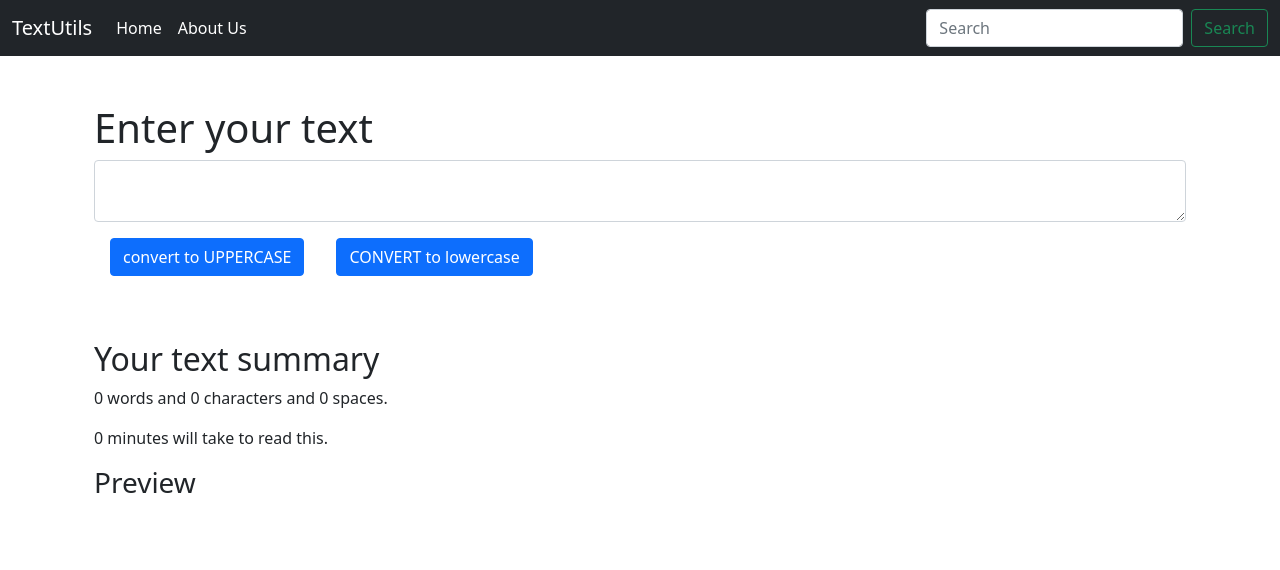
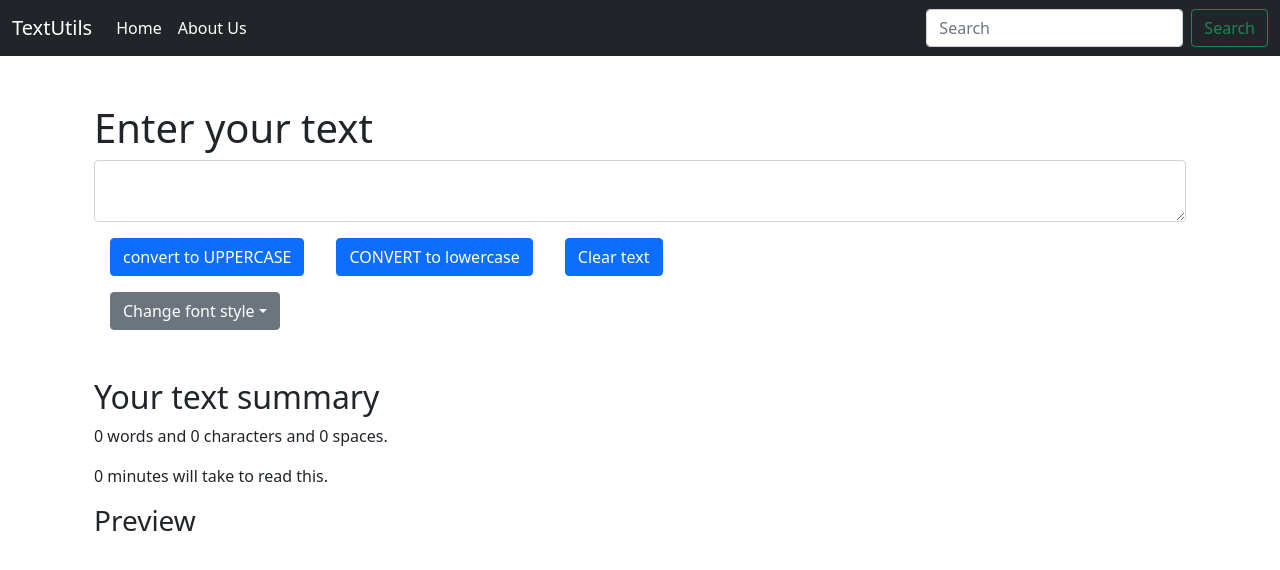
Before and after one commit to innzz/TextUtils, a React (Create React App) app: page / in a window 1280 px wide. Shown: the top 570 px of the page. Built offline with nearby package versions, Linux system fonts and the light colour scheme.

Commit message:
added clear all function and change fonts function

```diff
--- a/public/index.html
+++ b/public/index.html
@@ -9,9 +9,9 @@
       name="description"
       content="Web site created using create-react-app"
     />
+    <title>React App</title>
     <link rel="apple-touch-icon" href="%PUBLIC_URL%/logo192.png" />
     <link rel="manifest" href="%PUBLIC_URL%/manifest.json" />
-    <title>React App</title>
     <link href="https://cdn.jsdelivr.net/npm/bootstrap@5.1.3/dist/css/bootstrap.min.css" rel="stylesheet" integrity="sha384-1BmE4kWBq78iYhFldvKuhfTAU6auU8tT94WrHftjDbrCEXSU1oBoqyl2QvZ6jIW3" crossorigin="anonymous">
   </head>
   <body>
--- a/src/components/Navbar.js
+++ b/src/components/Navbar.js
@@ -5,7 +5,7 @@ import PropTypes from 'prop-types'
 
 export default function Navbar(props) {
   return (
-    <nav className="navbar navbar-expand-lg navbar-dark bg-dark">
+  <nav className="navbar navbar-expand-lg navbar-dark bg-dark">
     <div className="container-fluid">
       <a className="navbar-brand" href="/">{props.title}</a>
       <button className="navbar-toggler" type="button" data-bs-toggle="collapse" data-bs-target="#navbarSupportedContent" aria-controls="navbarSupportedContent" aria-expanded="false" aria-label="Toggle navigation">
--- a/src/components/TextForm.js
+++ b/src/components/TextForm.js
@@ -39,14 +39,29 @@ export default function TextForm(props) {
       setText(newText);
     }
 
-    const toLowCase = ()=>{
+  const toLowCase = ()=>{
       let newText = text.toLowerCase();
       setText(newText);
     }
 
-    const onChangeFunc = (event)=>{
+  const onChangeFunc = (event)=>{
       setText(event.target.value);
     }
+
+  const clearAll = ()=>{
+      let newText = '';
+      setText(newText);
+    }
+
+  const toBold = ()=>{
+    let preview = document.getElementById('preview');
+    preview.innerHTML = `<b>${text}</b>`;
+  }
+
+  const toItalic = ()=>{
+    let preview = document.getElementById('preview');
+    preview.innerHTML = `<i>${text}</i>`;
+  }
 
   return (
     <>
@@ -56,13 +71,24 @@ export default function TextForm(props) {
       <div id="alert"></div>
       <button className="btn btn-primary my-3 mx-3" onClick={toUpCase}>convert to UPPERCASE</button>
       <button className="btn btn-primary my-3 mx-3" onClick={toLowCase}>CONVERT to lowercase</button>
+      <button className="btn btn-primary my-3 mx-3" onClick={clearAll}>Clear text</button>
+    <div className="dropdown mx-3">
+      <a className="btn btn-secondary dropdown-toggle" href="/" role="button" id="dropdownMenuLink" data-bs-toggle="dropdown" aria-expanded="false">
+        Change font style
+      </a>
+
+      <ul className="dropdown-menu" id="fonts" aria-labelledby="dropdownMenuLink">
+        <li className="dropdown-item" onClick={toBold}><b>BOLD</b></li>
+        <li className="dropdown-item" onClick={toItalic}><i>ITALIC</i></li>
+      </ul>
     </div>
+   </div>
     <div className="container">
       <h2>Your text summary</h2>
       <p>{wordsLen(text)} words and {lettersLen(text).char} characters and {lettersLen(text).emptySpace} spaces.</p>
       <p>{0.125 * wordsLen(text)} minutes will take to read this.</p>
       <h3>Preview</h3>
-      <p>{text}</p>
+      <p id="preview" >{text}</p>
     </div>
     </>
   )
```
